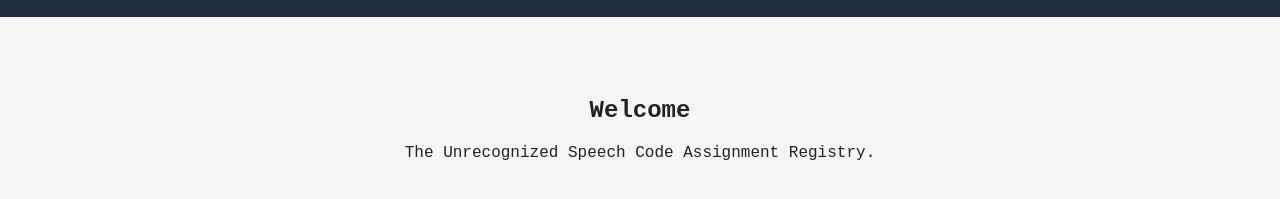
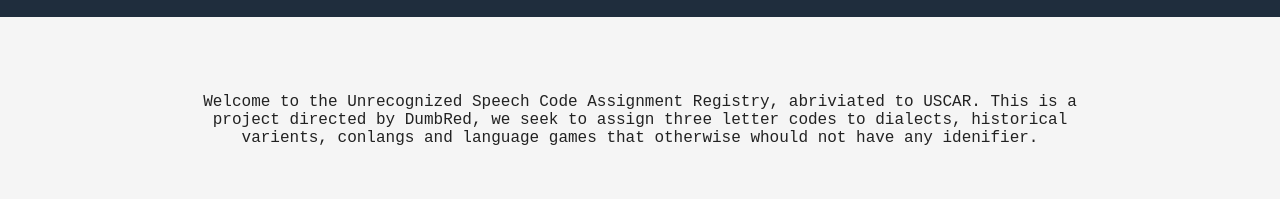
Before and after one commit to DumbRed612/uscar, a plain HTML site: page index.html in a window 1280 px wide. Shown: the part 201-400 px from the top of the page. Drawn offline with Linux system fonts and the light colour scheme.

Commit message:
Update index.html

```diff
--- a/index.html
+++ b/index.html
@@ -13,6 +13,5 @@
 </header>
 
 <main>
-    <h2>Welcome</h2>
-    <p>The Unrecognized Speech Code Assignment Registry.</p>
+    <p>Welcome to the Unrecognized Speech Code Assignment Registry, abriviated to USCAR. This is a project directed by DumbRed, we seek to assign three letter codes to dialects, historical varients, conlangs and language games that otherwise whould not have any idenifier.</p>
 </main>
```
